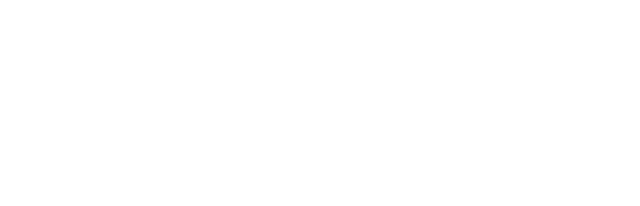
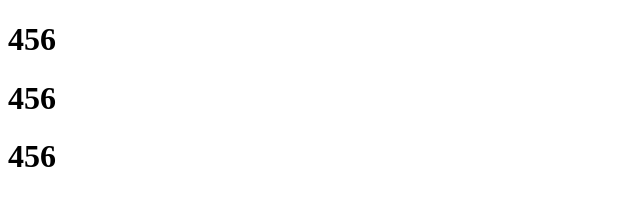
Before and after one commit to zakkav123/zakkzv, a plain HTML site: page index.html in a window 1280 px wide. Shown: the whole page, without its empty margins (0-640 px from the left). Drawn offline with Linux system fonts and the light colour scheme.

Commit message:
修改了login分支

```diff
--- a/index.html
+++ b/index.html
@@ -8,5 +8,8 @@
 </head>
 <body>
     <div class="box"></div>
+    <h1>456</h1>
+    <h1>456</h1>
+    <h1>456</h1>
 </body>
 </html>
```
